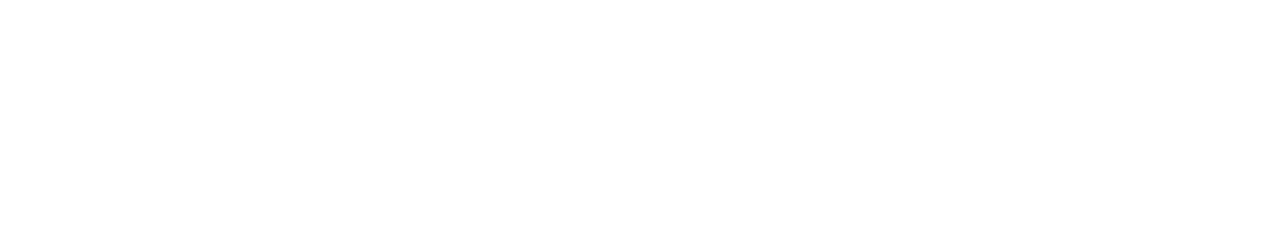
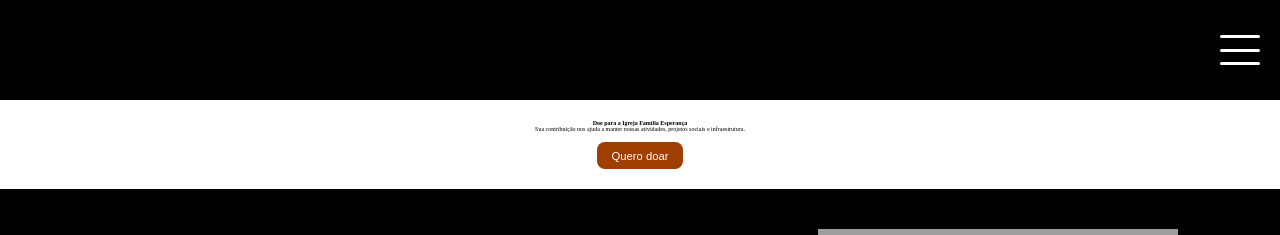
Before and after one commit to YH1d3k12/Projeto-Familia-Esperanca, a React (Vite) app in the folder frontend/: page /Projeto-Familia-Esperanca/donation in a window 1280 px wide. Before the commit this address had no page. Shown: the top 235 px of the page. Built offline with nearby package versions, Linux system fonts and the light colour scheme; grey boxes are pictures that could not be loaded; a web font is replaced by a local one.

Commit message:
Feat: correção de rota e criado layout do donate

```diff
--- a/frontend/src/components/Navbar/index.tsx
+++ b/frontend/src/components/Navbar/index.tsx
@@ -27,7 +27,7 @@
                 </div>
                 <ul className={`navbar-options ${isOpen ? 'active' : ''}`}>
                     <li>
-                        <Link to={'/home'}>Início</Link>
+                        <Link to={'/'}>Início</Link>
                     </li>
                     <li>
                         <Link to={'/about'}>Quem somos</Link>
--- /dev/null
+++ b/frontend/src/pages/Donate/donation.tsx
@@ -0,0 +1,21 @@
+import { FaLongArrowAltRight } from 'react-icons/fa';
+import video from '../../assets/video.mp4';
+import A from '../../assets/images/A.jpg';
+import B from '../../assets/images/B.jpg';
+import C from '../../assets/images/C.jpg';
+import './styles.css';
+
+function Donate() {
+  return (
+    <main className="donate page-padding">
+      <h1>Doe para a Igreja Família Esperança</h1>
+      <p>
+        Sua contribuição nos ajuda a manter nossas atividades, projetos sociais e infraestrutura.
+      </p>
+      {/* aqui você pode adicionar botões, formulários ou links de pagamento */}
+      <button className="donate-button">Quero doar</button>
+    </main>
+  );
+}
+
+export default Donate;
--- /dev/null
+++ b/frontend/src/pages/Donate/routes.tsx
@@ -0,0 +1,11 @@
+import { lazy } from 'react';
+
+const Home = lazy(() => import('./donation'));
+const Donate = lazy(() => import('./donation'));
+
+const donationRoutes = [
+    { path: '/', component: Home },
+    { path: '/donation', component: Donate },
+];
+
+export default donationRoutes;
--- /dev/null
+++ b/frontend/src/pages/Donate/styles.css
@@ -0,0 +1,15 @@
+.donate {
+  text-align: center;
+  padding: 2rem;
+}
+
+.donate-button {
+  margin-top: 1rem;
+  padding: 0.75rem 1.5rem;
+  font-size: 1.125rem;
+  background-color: #9E3E01;
+  color: white;
+  border: none;
+  border-radius: 8px;
+  cursor: pointer;
+}
--- a/frontend/src/pages/Home/styles.css
+++ b/frontend/src/pages/Home/styles.css
@@ -9,9 +9,9 @@
 
 .hero-video {
     min-width: 220px;
-    width: 90%;
+    width: 100%;
     max-width: 1536px;
-    height: 70%;
+    height: 80%;
     aspect-ratio: 2/1;
     object-fit: cover;
 }
--- a/frontend/src/routes/lazyRoutes.tsx
+++ b/frontend/src/routes/lazyRoutes.tsx
@@ -1,5 +1,11 @@
 import homeRoutes from '../pages/Home/routes';
+import donateRoutes from '../pages/Donate/routes';
 
-const routes = [...homeRoutes];
+
+const routes = [
+    ...homeRoutes,
+    ...donateRoutes
+];
+
 
 export default routes;
```
Also changed, not shown: 1 other file (tests, documents, lock files or other folders).
